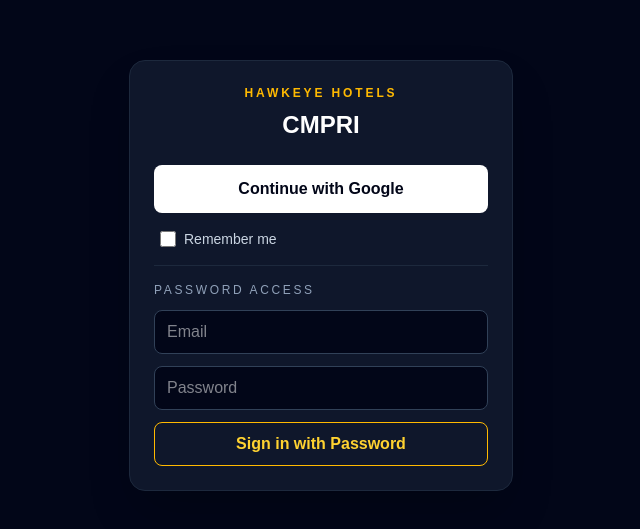
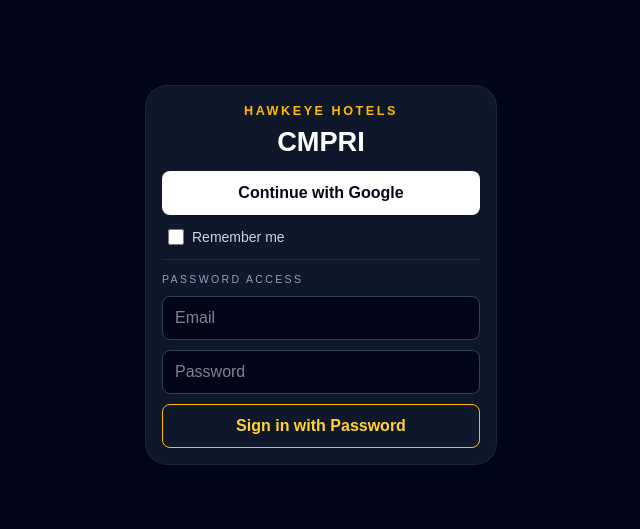
Before and after one commit to pickeringscott/CMPRI-Engineering, a Next.js app: page / in a window 1280 px wide. Shown: the part 125-654 px from the top of the page, without its empty margins (319-959 px from the left). Built offline with nearby package versions, Linux system fonts and the light colour scheme; no server answers.

Commit message:
Restore point: auth role normalization and sign-in polish

```diff
--- a/src/app/page.tsx
+++ b/src/app/page.tsx
@@ -98,24 +98,24 @@ export default function SignInPage() {
 
   const disabled = initializing || busy;
   return (
-    <main className="grid min-h-[100dvh] w-full place-items-center bg-slate-950 px-5 text-white">
-      <section aria-busy={disabled} className="w-full max-w-sm rounded-2xl border border-slate-800 bg-slate-900 p-6 shadow-2xl">
+    <main className="grid min-h-[100dvh] w-full place-items-center bg-slate-950 px-4 text-white">
+      <section aria-busy={disabled} className="w-full max-w-[22rem] rounded-[22px] border border-slate-800/80 bg-slate-900 p-4 shadow-lg shadow-slate-950/25">
         <div className="text-center">
-          <p className="text-xs font-semibold uppercase tracking-[0.24em] text-amber-400">Hawkeye Hotels</p>
-          <h1 className="mt-2 text-2xl font-bold">{APP_TITLE}</h1>
+          <p className="text-[0.79rem] font-semibold uppercase tracking-[0.2em] text-amber-400">Hawkeye Hotels</p>
+          <h1 className="mt-1 text-[1.7rem] font-bold leading-tight">{APP_TITLE}</h1>
         </div>
-        {message ? <p role="status" aria-live="polite" className="mt-5 rounded-lg border border-slate-700 bg-slate-950 p-3 text-sm text-slate-200">{message}</p> : null}
-        <div className="mt-6 space-y-4">
-          <button type="button" disabled={disabled} onClick={() => void signInWithGoogle()} className="min-h-12 w-full rounded-lg bg-white font-bold text-slate-950 transition hover:bg-slate-200 disabled:opacity-60">
+        {message ? <p role="status" aria-live="polite" className="mt-3 rounded-lg border border-slate-700 bg-slate-950 p-2.5 text-sm text-slate-200">{message}</p> : null}
+        <div className="mt-3 space-y-3">
+          <button type="button" disabled={disabled} onClick={() => void signInWithGoogle()} className="min-h-11 w-full rounded-lg bg-white font-bold text-slate-950 transition hover:bg-slate-200 disabled:opacity-60">
             {busy ? "Opening Google…" : "Continue with Google"}
           </button>
           <label className="ml-1.5 flex items-center gap-2 text-sm text-slate-300">
             <input type="checkbox" disabled={disabled} checked={rememberMe} onChange={(event) => setRememberMe(event.target.checked)} className="h-4 w-4" />
             Remember me
           </label>
-          <div className="border-t border-slate-800 pt-4">
-            <p className="text-xs uppercase tracking-[0.22em] text-slate-400">Password access</p>
-            <form onSubmit={signInWithPassword} className="mt-3 space-y-3">
+          <div className="border-t border-slate-800 pt-3">
+            <p className="text-[0.66rem] uppercase tracking-[0.22em] text-slate-400">Password access</p>
+            <form onSubmit={signInWithPassword} className="mt-2 space-y-2.5">
               <input
                 required
                 disabled={disabled}
--- a/src/lib/server/roles.ts
+++ b/src/lib/server/roles.ts
@@ -43,6 +43,7 @@ const aliases: Readonly<Record<string, CmpriRole>> = {
   regionalmaintenance: "engineer",
   regionalengineer: "engineer",
 
+  manager: "manager",
   generalmanager: "manager",
   gm: "manager",
 
```
Also changed, not shown: 1 other file (tests, documents, lock files or other folders).
